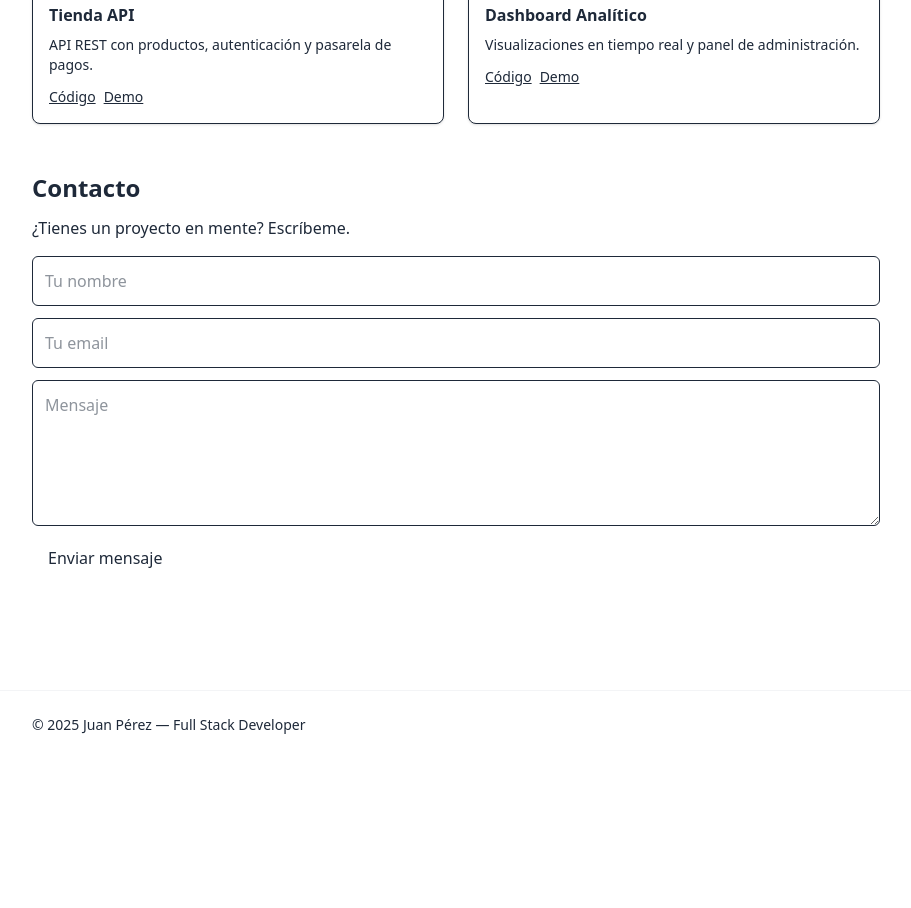
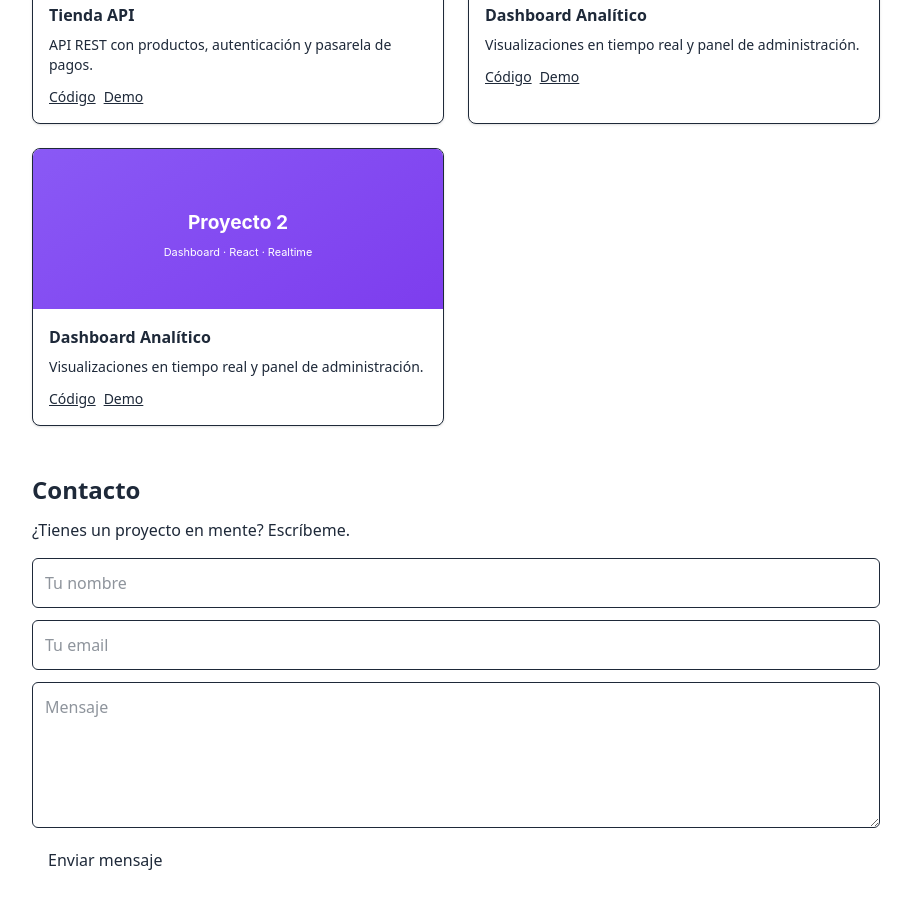
Before and after one commit to shini66/portfolio_example, a website: page src/index.html in a window 1280 px wide. Shown: the part 829-1737 px from the top of the page, without its empty margins (184-1095 px from the left). Before the commit the page ends 1588 px from the top, so only its background shows below. Drawn offline with nearby package versions, Linux system fonts and the light colour scheme.

Commit message:
feat: agregue un articulo extra
descripción de prueba

```diff
--- a/src/index.html
+++ b/src/index.html
@@ -138,6 +138,18 @@
             </div>
           </div>
         </article>
+
+        <article class="border rounded-lg overflow-hidden bg-white shadow-sm">
+          <img src="./assets/project-2.svg" alt="Proyecto 2" class="w-full h-40 object-cover" />
+          <div class="p-4">
+            <h3 class="font-bold">Dashboard Analítico</h3>
+            <p class="mt-2 text-sm text-muted">Visualizaciones en tiempo real y panel de administración.</p>
+            <div class="mt-3 flex gap-2">
+              <a class="text-sm underline" href="#">Código</a>
+              <a class="text-sm underline" href="#">Demo</a>
+            </div>
+          </div>
+        </article>
       </div>
     </section>
 
```
